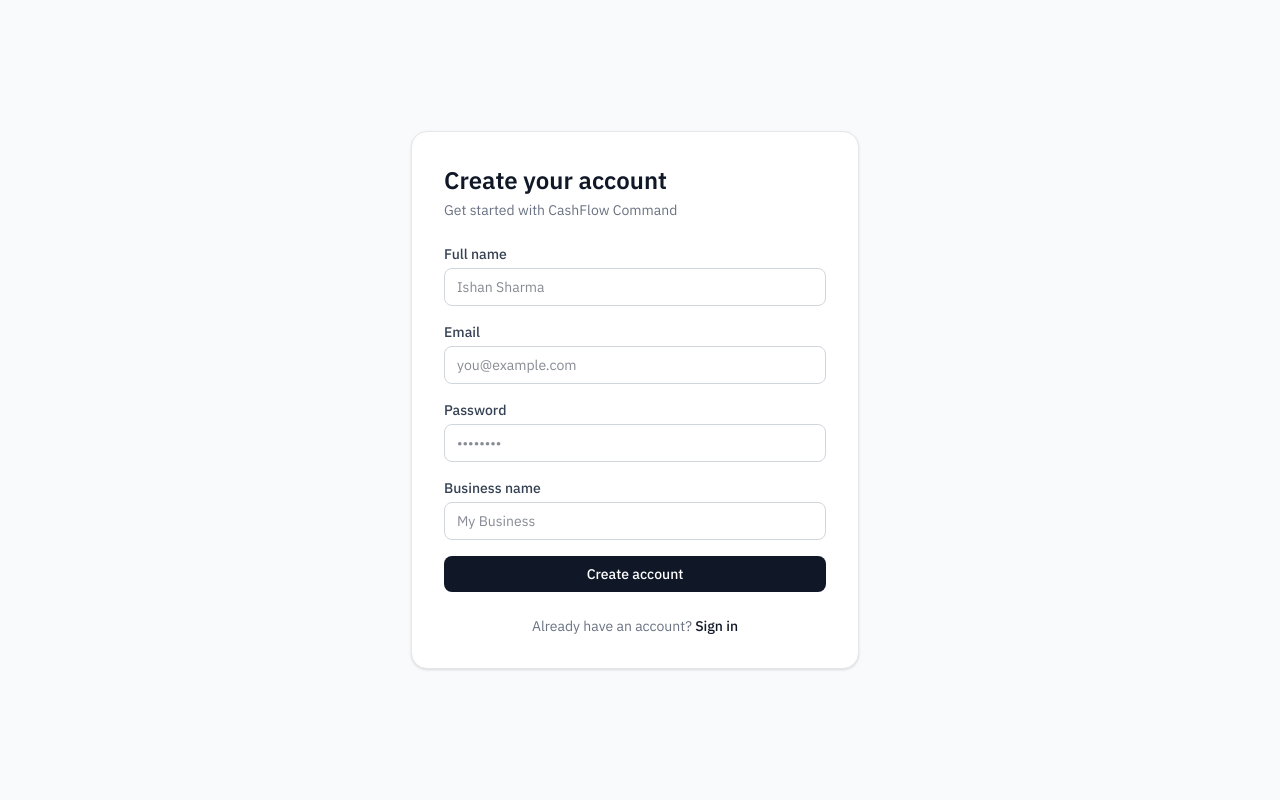
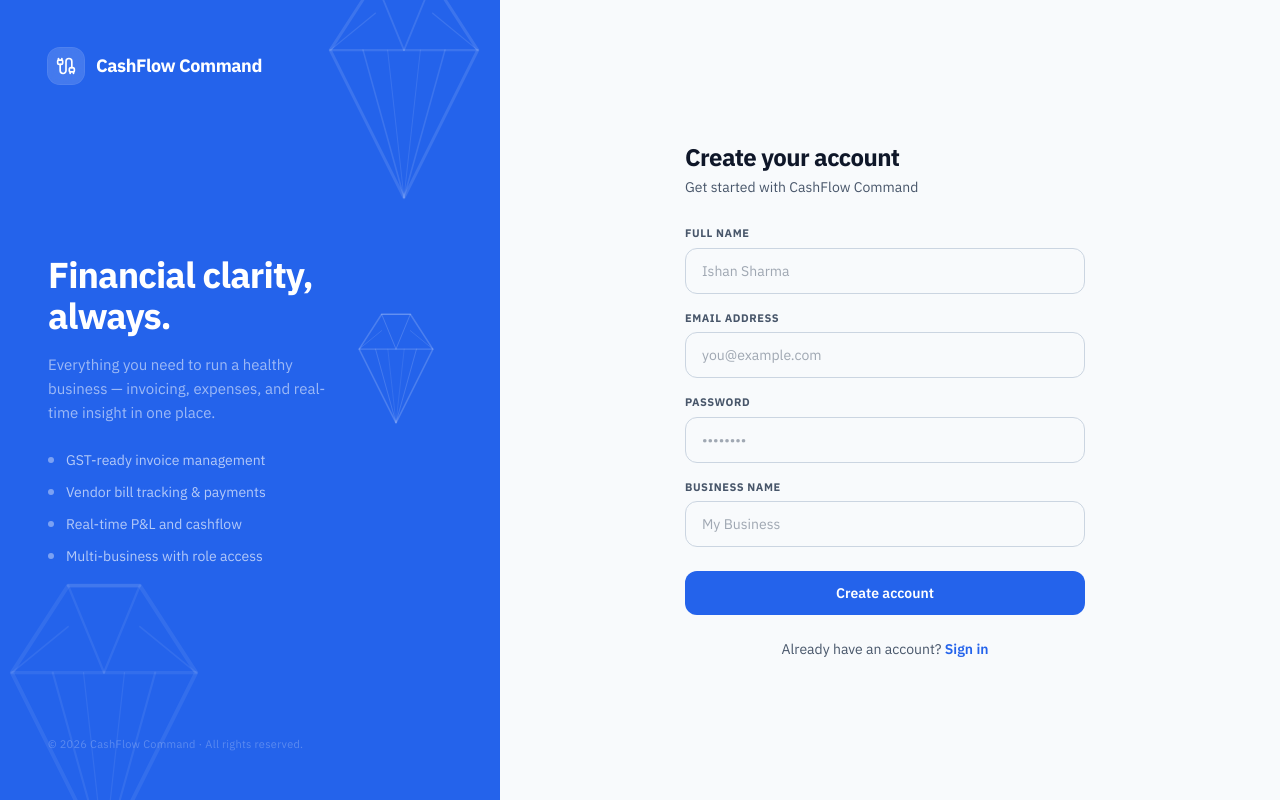
Before and after one commit to ishanwadhwani/astrophage, a Next.js app: page /register in a window 1280 px wide. Built offline with nearby package versions, Linux system fonts and the light colour scheme; no server answers.

Commit message:
fix: redesign the login and register page

```diff
--- /dev/null
+++ b/app/(auth)/_components/AuthSplit.tsx
@@ -0,0 +1,109 @@
+import { Cable } from "lucide-react";
+
+function GemShape({ className }: { className?: string }) {
+  return (
+    <svg
+      viewBox="0 0 100 125"
+      fill="none"
+      stroke="currentColor"
+      strokeLinecap="round"
+      strokeLinejoin="round"
+      className={className}
+    >
+      {/* Outer pentagon outline */}
+      <path d="M14,44 L36,10 L64,10 L86,44 L50,116 Z" strokeWidth="1.5" />
+      {/* Girdle (widest horizontal line) */}
+      <line x1="14" y1="44" x2="86" y2="44" strokeWidth="1.2" />
+      {/* Table (top flat facet) */}
+      <line x1="36" y1="10" x2="64" y2="10" strokeWidth="1.2" />
+      {/* Crown center facets */}
+      <line x1="36" y1="10" x2="50" y2="44" strokeWidth="0.9" />
+      <line x1="64" y1="10" x2="50" y2="44" strokeWidth="0.9" />
+      {/* Crown shoulder to table */}
+      <line x1="14" y1="44" x2="36" y2="26" strokeWidth="0.6" />
+      <line x1="86" y1="44" x2="64" y2="26" strokeWidth="0.6" />
+      {/* Pavilion main facets */}
+      <line x1="30" y1="44" x2="50" y2="116" strokeWidth="0.8" />
+      <line x1="70" y1="44" x2="50" y2="116" strokeWidth="0.8" />
+      {/* Pavilion inner facets */}
+      <line x1="42" y1="44" x2="50" y2="116" strokeWidth="0.45" />
+      <line x1="58" y1="44" x2="50" y2="116" strokeWidth="0.45" />
+    </svg>
+  );
+}
+
+const FEATURES = [
+  "GST-ready invoice management",
+  "Vendor bill tracking & payments",
+  "Real-time P&L and cashflow",
+  "Multi-business with role access",
+];
+
+interface Props {
+  children: React.ReactNode;
+}
+
+export default function AuthSplit({ children }: Props) {
+  return (
+    <div className="min-h-screen flex bg-background">
+      {/* ── Left panel ───────────────────────────────────────────── */}
+      <div className="hidden lg:flex lg:w-[460px] xl:w-[500px] bg-primary relative flex-col justify-between p-12 overflow-hidden shrink-0">
+        {/* Logo */}
+        <div className="flex items-center gap-3 relative z-10">
+          <div className="w-9 h-9 rounded-xl bg-white/15 backdrop-blur-sm flex items-center justify-center ring-1 ring-white/20">
+            <Cable className="w-5 h-5 text-white" />
+          </div>
+          <span className="text-lg font-bold text-white tracking-tight">
+            CashFlow Command
+          </span>
+        </div>
+
+        {/* Main copy */}
+        <div className="relative z-10 space-y-6">
+          <div>
+            <h2 className="text-4xl font-black text-white leading-[1.15] tracking-tight">
+              Financial clarity,<br />always.
+            </h2>
+            <p className="text-white/55 text-[15px] leading-relaxed mt-4 max-w-[280px]">
+              Everything you need to run a healthy business — invoicing,
+              expenses, and real-time insight in one place.
+            </p>
+          </div>
+          <ul className="space-y-3">
+            {FEATURES.map((f) => (
+              <li key={f} className="flex items-center gap-3">
+                <span className="w-1.5 h-1.5 rounded-full bg-white/40 shrink-0" />
+                <span className="text-sm text-white/65">{f}</span>
+              </li>
+            ))}
+          </ul>
+        </div>
+
+        {/* Footer */}
+        <p className="text-[11px] text-white/25 relative z-10 tracking-wide">
+          © 2026 CashFlow Command · All rights reserved.
+        </p>
+
+        {/* Gem decorations */}
+        <GemShape className="absolute -top-10 -right-8 w-64 h-64 text-white/[0.11]" />
+        <GemShape className="absolute top-[38%] right-10 w-32 h-32 text-white/[0.18]" />
+        <GemShape className="absolute -bottom-20 -left-14 w-80 h-80 text-white/[0.07]" />
+      </div>
+
+      {/* ── Right panel ──────────────────────────────────────────── */}
+      <div className="flex-1 flex flex-col items-center justify-center p-6 sm:p-10 overflow-y-auto min-h-screen">
+        {/* Mobile-only logo */}
+        <div className="flex items-center gap-2.5 mb-10 lg:hidden">
+          <div className="w-8 h-8 rounded-lg bg-primary flex items-center justify-center shadow-sm shadow-primary/30">
+            <Cable className="w-4 h-4 text-primary-foreground" />
+          </div>
+          <span className="text-base font-bold text-foreground tracking-tight">
+            CashFlow Command
+          </span>
+        </div>
+
+        <div className="w-full max-w-[400px]">{children}</div>
+      </div>
+    </div>
+  );
+}
--- a/app/(auth)/login/LoginForm.tsx
+++ b/app/(auth)/login/LoginForm.tsx
@@ -5,7 +5,8 @@ import { useRouter, useSearchParams } from "next/navigation";
 import Link from "next/link";
 
 import { axiosInstance } from "@/lib/axiosInstance";
-import { loginUser, saveAuth, getUser, setActiveBusiness } from "@/lib/auth";
+import { loginUser, saveAuth, getUser } from "@/lib/auth";
+import AuthSplit from "../_components/AuthSplit";
 
 export default function LoginForm() {
   const router = useRouter();
@@ -71,17 +72,7 @@ export default function LoginForm() {
         window.location.href = "/dashboard";
         return;
       }
-      const businesses = data.user.businesses ?? [];
 
-      // business picker logic
-      if (businesses.length === 0) {
-        router.replace("/no-business");
-      } else if (businesses.length === 1) {
-        setActiveBusiness(businesses[0]);
-        router.replace("/dashboard");
-      } else {
-        router.replace("/select-business");
-      }
       router.push("/dashboard");
     } catch (err) {
       const errorMessage = err instanceof Error ? err.message : "Login failed";
@@ -91,21 +82,25 @@ export default function LoginForm() {
     }
   };
 
+  const inp =
+    "w-full px-4 py-3 bg-background border border-border rounded-xl text-sm text-foreground placeholder:text-muted-foreground/50 outline-none focus:border-primary focus:ring-2 focus:ring-primary/10 transition-all duration-150";
+  const lbl =
+    "block text-[11px] font-bold text-muted-foreground uppercase tracking-wider mb-1.5";
+
   return (
-    <div className="min-h-screen flex items-center justify-center bg-gray-50">
-      <div className="w-full max-w-md bg-white rounded-2xl shadow-sm border border-gray-200 p-8">
-        <h1 className="text-2xl font-semibold text-gray-900 mb-1">
+    <AuthSplit>
+      <div className="mb-8">
+        <h1 className="text-2xl font-bold text-foreground tracking-tight">
           Welcome back
         </h1>
-        <p className="text-sm text-gray-500 mb-6">
+        <p className="text-sm text-muted-foreground mt-1">
           Sign in to CashFlow Command
         </p>
+      </div>
 
-        <form onSubmit={handleSubmit} className="space-y-4">
+      <form onSubmit={handleSubmit} className="space-y-5">
         <div>
-            <label className="block text-sm font-medium text-gray-700 mb-1">
-              Email
-            </label>
+          <label className={lbl}>Email address</label>
           <input
             type="email"
             name="email"
@@ -113,14 +108,12 @@ export default function LoginForm() {
             onChange={handleChange}
             required
             placeholder="you@example.com"
-              className="w-full px-3 py-2 border border-gray-300 rounded-lg text-sm outline-none focus:border-gray-500 transition"
+            className={inp}
           />
         </div>
 
         <div>
-            <label className="block text-sm font-medium text-gray-700 mb-1">
-              Password
-            </label>
+          <label className={lbl}>Password</label>
           <input
             type="password"
             name="password"
@@ -128,31 +121,37 @@ export default function LoginForm() {
             onChange={handleChange}
             required
             placeholder="••••••••"
-              className="w-full px-3 py-2 border border-gray-300 rounded-lg text-sm outline-none focus:border-gray-500 transition"
+            className={inp}
           />
         </div>
 
-          {error && <p className="text-sm text-red-500">{error}</p>}
+        {error && (
+          <div className="px-4 py-3 bg-destructive/5 border border-destructive/20 rounded-xl">
+            <p className="text-sm text-destructive">{error}</p>
+          </div>
+        )}
 
         <button
           type="submit"
           disabled={loading}
-            className="w-full py-2 px-4 bg-gray-900 text-white text-sm font-medium rounded-lg hover:bg-gray-700 disabled:opacity-50 transition"
+          className="w-full py-3 px-4 bg-primary text-primary-foreground text-sm font-semibold rounded-xl hover:bg-primary/90 disabled:opacity-50 transition-all duration-150 active:scale-[0.98] flex items-center justify-center gap-2"
         >
-            {loading ? "Signing in..." : "Sign in"}
+          {loading && (
+            <span className="w-4 h-4 border-2 border-primary-foreground/30 border-t-primary-foreground rounded-full animate-spin" />
+          )}
+          {loading ? "Signing in…" : "Sign in"}
         </button>
       </form>
 
-        <p className="text-sm text-gray-500 mt-6 text-center">
+      <p className="text-sm text-muted-foreground mt-6 text-center">
         Don&apos;t have an account?{" "}
         <Link
           href={inviteToken ? `/register?invite=${inviteToken}` : "/register"}
-            className="text-gray-900 font-medium hover:underline"
+          className="text-primary font-semibold hover:underline"
         >
-            Register
+          Create one
         </Link>
       </p>
-      </div>
-    </div>
+    </AuthSplit>
   );
 }
--- a/app/(auth)/register/RegisterForm.tsx
+++ b/app/(auth)/register/RegisterForm.tsx
@@ -6,6 +6,7 @@ import Link from "next/link";
 
 import { registerUser, saveAuth, getUser } from "@/lib/auth";
 import { axiosInstance } from "@/lib/axiosInstance";
+import AuthSplit from "../_components/AuthSplit";
 
 interface InvitePreview {
   businessName: string;
@@ -102,37 +103,46 @@ export default function RegisterForm() {
 
       router.push("/onboarding");
     } catch (err) {
-      const errorMessage = err instanceof Error ? err.message : "Registration failed";
+      const errorMessage =
+        err instanceof Error ? err.message : "Registration failed";
       setError(errorMessage);
     } finally {
       setLoading(false);
     }
   };
 
+  const inp =
+    "w-full px-4 py-3 bg-background border border-border rounded-xl text-sm text-foreground placeholder:text-muted-foreground/50 outline-none focus:border-primary focus:ring-2 focus:ring-primary/10 transition-all duration-150";
+  const lbl =
+    "block text-[11px] font-bold text-muted-foreground uppercase tracking-wider mb-1.5";
+
   return (
-    <div className="min-h-screen flex items-center justify-center bg-gray-50">
-      <div className="w-full max-w-md bg-white rounded-2xl shadow-sm border border-gray-200 p-8">
-        <h1 className="text-2xl font-semibold text-gray-900 mb-1">
+    <AuthSplit>
+      <div className="mb-7">
+        <h1 className="text-2xl font-bold text-foreground tracking-tight">
           Create your account
         </h1>
-        <p className="text-sm text-gray-500 mb-6">
+        <p className="text-sm text-muted-foreground mt-1">
           {invitePreview
-            ? `You're joining ${invitePreview.businessName} as ${invitePreview.role}`
+            ? `Joining ${invitePreview.businessName} as ${invitePreview.role}`
             : "Get started with CashFlow Command"}
         </p>
+      </div>
 
       {invitePreview && (
-          <div className="mb-4 px-4 py-3 bg-blue-50 border border-blue-200 rounded-lg text-sm text-blue-800">
-            Invited to <strong>{invitePreview.businessName}</strong> ·{" "}
-            {invitePreview.role} role
+        <div className="mb-5 px-4 py-3 bg-primary/5 border border-primary/20 rounded-xl flex items-center gap-3">
+          <div className="w-2 h-2 rounded-full bg-primary shrink-0" />
+          <p className="text-sm text-foreground">
+            Invited to{" "}
+            <span className="font-semibold">{invitePreview.businessName}</span>{" "}
+            · {invitePreview.role} role
+          </p>
         </div>
       )}
 
       <form onSubmit={handleSubmit} className="space-y-4">
         <div>
-            <label className="block text-sm font-medium text-gray-700 mb-1">
-              Full name
-            </label>
+          <label className={lbl}>Full name</label>
           <input
             type="text"
             name="name"
@@ -140,14 +150,12 @@ export default function RegisterForm() {
             onChange={handleChange}
             required
             placeholder="Ishan Sharma"
-              className="w-full px-3 py-2 text-gray-900 border border-gray-300 rounded-lg text-sm outline-none focus:border-gray-500 transition"
+            className={inp}
           />
         </div>
 
         <div>
-            <label className="block text-sm font-medium text-gray-700 mb-1">
-              Email
-            </label>
+          <label className={lbl}>Email address</label>
           <input
             type="email"
             name="email"
@@ -155,14 +163,12 @@ export default function RegisterForm() {
             onChange={handleChange}
             required
             placeholder="you@example.com"
-              className="w-full px-3 py-2 text-gray-900 border border-gray-300 rounded-lg text-sm outline-none focus:border-gray-500 transition"
+            className={inp}
           />
         </div>
 
         <div>
-            <label className="block text-sm font-medium text-gray-700 mb-1">
-              Password
-            </label>
+          <label className={lbl}>Password</label>
           <input
             type="password"
             name="password"
@@ -170,16 +176,14 @@ export default function RegisterForm() {
             onChange={handleChange}
             required
             placeholder="••••••••"
-              className="w-full px-3 py-2 text-gray-900 border border-gray-300 rounded-lg text-sm outline-none focus:border-gray-500 transition"
+            className={inp}
           />
         </div>
 
         {/* Only show businessName when NOT joining via invite */}
         {!inviteToken && (
           <div>
-              <label className="block text-sm font-medium text-gray-700 mb-1">
-                Business name
-              </label>
+            <label className={lbl}>Business name</label>
             <input
               type="text"
               name="businessName"
@@ -187,32 +191,38 @@ export default function RegisterForm() {
               onChange={handleChange}
               required
               placeholder="My Business"
-                className="w-full px-3 py-2 text-gray-900 border border-gray-300 rounded-lg text-sm outline-none focus:border-gray-500 transition"
+              className={inp}
             />
           </div>
         )}
 
-          {error && <p className="text-sm text-red-500">{error}</p>}
+        {error && (
+          <div className="px-4 py-3 bg-destructive/5 border border-destructive/20 rounded-xl">
+            <p className="text-sm text-destructive">{error}</p>
+          </div>
+        )}
 
         <button
           type="submit"
           disabled={loading}
-            className="w-full py-2 px-4 bg-gray-900 text-white text-sm font-medium rounded-lg hover:bg-gray-700 disabled:opacity-50 transition"
+          className="w-full py-3 px-4 bg-primary text-primary-foreground text-sm font-semibold rounded-xl hover:bg-primary/90 disabled:opacity-50 transition-all duration-150 active:scale-[0.98] flex items-center justify-center gap-2 mt-6!"
         >
-            {loading ? "Creating account..." : "Create account"}
+          {loading && (
+            <span className="w-4 h-4 border-2 border-primary-foreground/30 border-t-primary-foreground rounded-full animate-spin" />
+          )}
+          {loading ? "Creating account…" : "Create account"}
         </button>
       </form>
 
-        <p className="text-sm text-gray-500 mt-6 text-center">
+      <p className="text-sm text-muted-foreground mt-6 text-center">
         Already have an account?{" "}
         <Link
           href={inviteToken ? `/login?invite=${inviteToken}` : "/login"}
-            className="text-gray-900 font-medium hover:underline"
+          className="text-primary font-semibold hover:underline"
         >
           Sign in
         </Link>
       </p>
-      </div>
-    </div>
+    </AuthSplit>
   );
 }
```
Also changed, not shown: app/(auth)/no-business/page.tsx (+20 -31 lines), app/(auth)/select-business/page.tsx (+30 -47 lines). Lines whose indentation alone changed are shown as unchanged.
